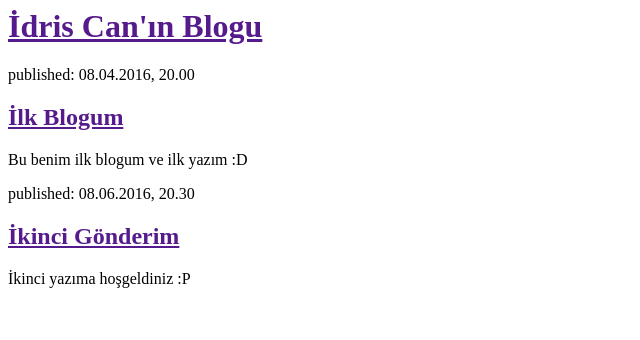
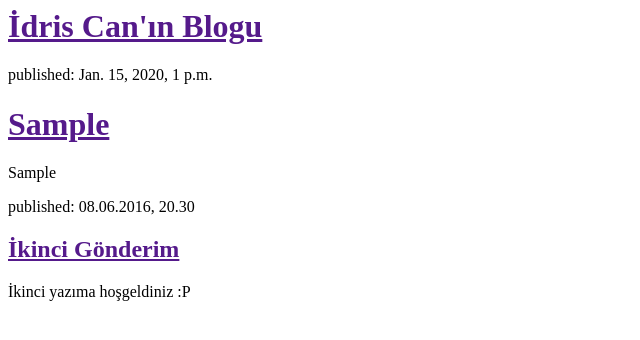
Before and after one commit to idriscanb/ilk-blog, a Django app: template blog/templates/blog/post_list.html in a window 1280 px wide. Shown: the top 340 px of the page, without its empty margins (0-640 px from the left). Run offline with Django 3.2, Linux system fonts and the light colour scheme; the template is opened without the code that fills it: values that come from a table or form of the project are taken from there, others are empty; tables that the repository leaves empty hold one stand-in row (values such as "Sample post"); parts of the project's set-up code (start-up, migrations or seed data) failed here and were passed over.

Commit message:
Veritabanındaki postları görebilmek için template'i değiştirdim.

```diff
--- a/blog/templates/blog/post_list.html
+++ b/blog/templates/blog/post_list.html
@@ -7,12 +7,13 @@
 			<h1><a href = "">İdris Can'ın Blogu</a></h1>
 		</div>
 
-		<div>
-			<p>published: 08.04.2016, 20.00</p>
-			<h2><a href = "">İlk Blogum</a></h2>
-			<p>Bu benim ilk blogum ve ilk yazım :D</p>
-		</div>
-
+		{% for post in posts %}
+			<div>
+				<p>published: {{ post.yayinlama_tarihi }}</p>
+				<h1><a href="">{{ post.baslik }}</a></h1>
+				<p>{{ post.yazi|linebreaks}}</p>
+			</div>
+		{% endfor %}
 		<div>
 			<p>published: 08.06.2016, 20.30</p>
 			<h2><a href = "">İkinci Gönderim</a></h2>
--- a/blog/views.py
+++ b/blog/views.py
@@ -1,4 +1,7 @@
 from django.shortcuts import render
+from .models import Post
+from django.utils import timezone
 
 def post_list(request):
-	return render(request, 'blog/post_list.html', {})
+	posts = Post.objects.filter(yayinlama_tarihi__lte=timezone.now()).order_by('yayinlama_tarihi')
+	return render(request, 'blog/post_list.html', {'posts': posts})
```
